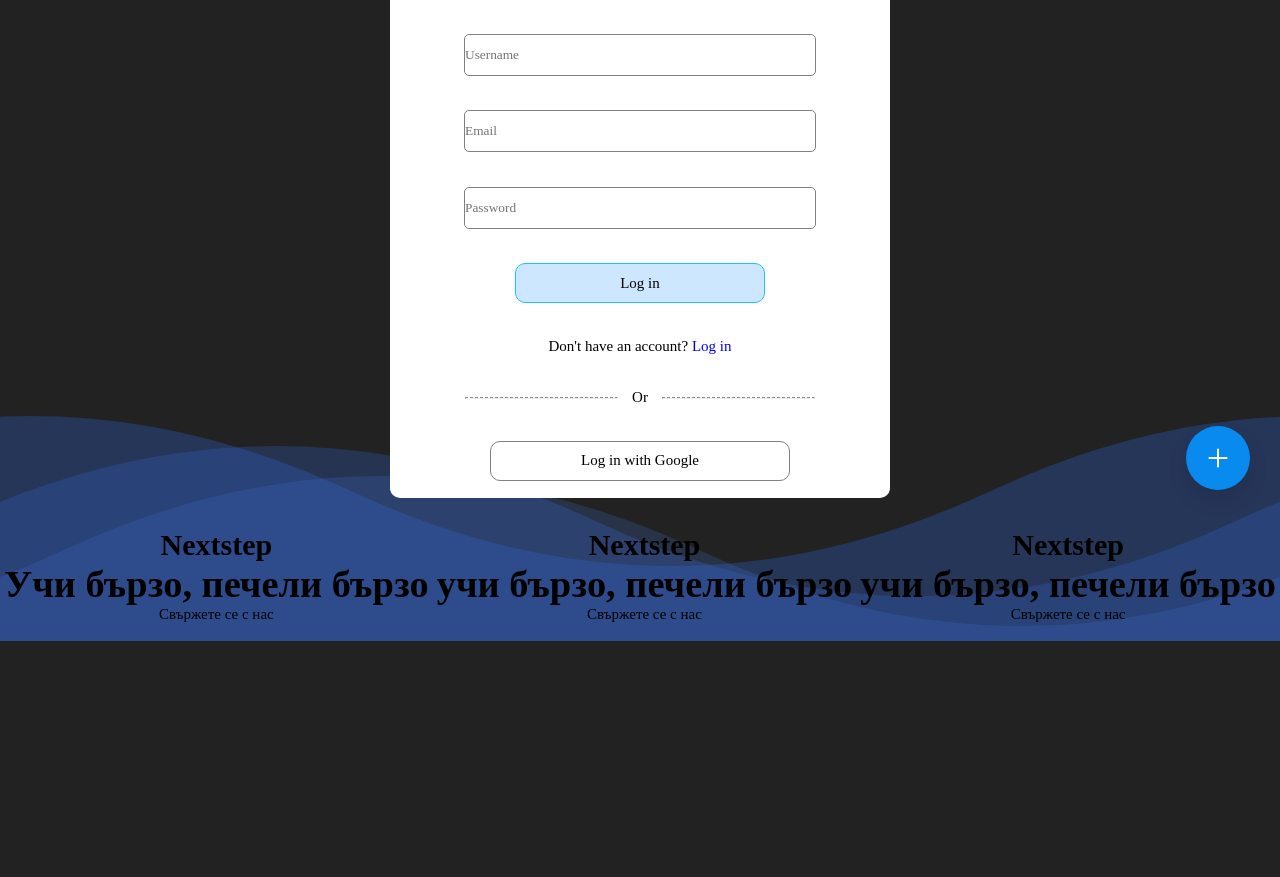
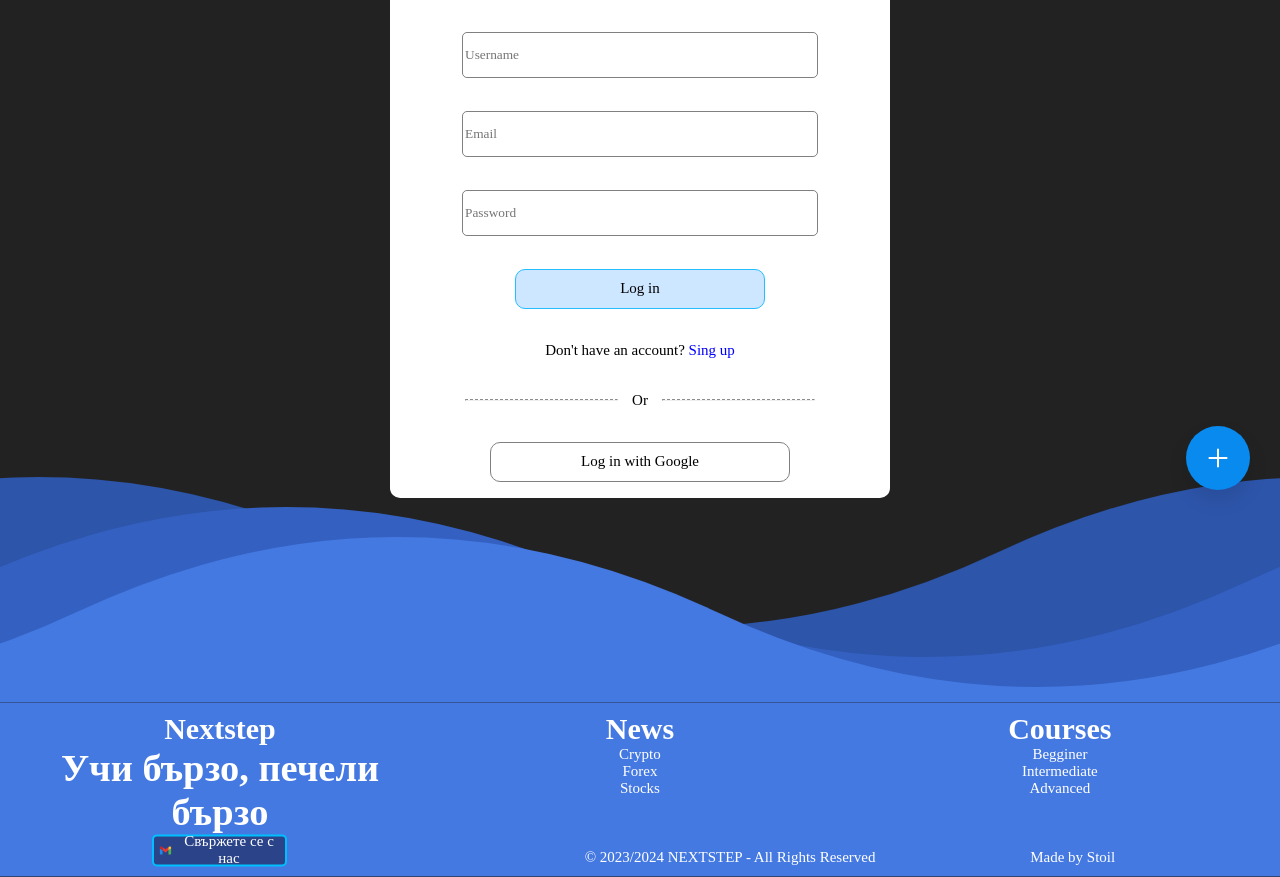
Before and after one commit to Stoil100/NextstepTest, a React (Create React App) app: page / in a window 1280 px wide. Shown: the part 272-1149 px from the top of the page. Before the commit the page ends 913 px from the top, so only its background shows below. Built offline with nearby package versions, Linux system fonts and the light colour scheme; a web font is replaced by a local one.

Commit message:
Changed mainpage/profile/footer

```diff
--- a/src/App.js
+++ b/src/App.js
@@ -20,7 +20,8 @@ function App() {
     <>
     <Card className={styles.Box}>
       <Nav/>
-      {!ctx.isLoggedIn && <Login />}
+
+      {!ctx.isLoggedIn && <Login/>}
         {ctx.isLoggedIn && <Profile />}
       <MenuButton/>
     </Card>
--- a/src/App.module.css
+++ b/src/App.module.css
@@ -14,6 +14,9 @@ a{
 img{
   height:50%;
 }
+input{
+   padding: 2px;
+}
 .Box{
     display: flex;
     flex-direction: column;
--- a/src/assets/Waves/Wave.module.css
+++ b/src/assets/Waves/Wave.module.css
@@ -3,7 +3,6 @@
     display: flex;
     z-index: -1;
     width: 100vw;
-
  }
  svg{
     height: 300px;
@@ -13,16 +12,16 @@
   }
   use:nth-child(1) {
     animation-duration: 20s;
-    opacity: 0.4;
+    opacity: 1;
   }
   use:nth-child(2) {
     animation-duration: 15s;
     animation-delay: -1.5s;
-    opacity: 0.3;
+    opacity: 1;
   }
   use:nth-child(3) {
     animation-duration: 10s;
-    opacity: 0.2;
+    opacity: 1;
   }
 
   @keyframes move-forever {
--- a/src/components/Footer/Footer.jsx
+++ b/src/components/Footer/Footer.jsx
@@ -1,43 +1,40 @@
-import Wave from '../../assets/Waves/Wave';
-import styles from './Footer.module.css';
-import Card from '../UI/Cards/Card';
+import Wave from "../../assets/Waves/Wave";
+import styles from "./Footer.module.css";
+import Card from "../UI/Cards/Card";
+import gmailIcon from "../../assets/gmail.svg";
 
-const Footer=()=>{
-    return(
+const Footer = () => {
+  return (
     <footer className={styles.footer}>
+    <Wave/>
+      <Card className={styles.footerItemsHolder}>
         <Card className={styles.contactHolder}>
           <h2>Nextstep</h2>
           <h3>Учи бързо, печели бързо</h3>
+          <a href="mailto:toli100ilov@gmail.com" className={styles.contacts}>
+            <img src={gmailIcon} alt="" />
             <p>Свържете се с нас</p>
-                <div className={styles.contactLogos}>
-                    <img src="" alt="" />
-                    <img src="" alt="" />
-                    <img src="" alt="" />
-                </div>
+          </a>
         </Card>
-            <Card className={styles.contactHolder}>
-            <h2>Nextstep</h2>
-                <h3>учи бързо, печели бързо</h3>
-                <p>Свържете се с нас</p>
-                <div className={styles.contactLogos}>
-                    <img src="" alt="" />
-                    <img src="" alt="" />
-                    <img src="" alt="" />
-                </div>
+        <Card className={styles.newsHolder}>
+          <h2>News</h2>
+          <p>Crypto</p>
+          <p>Forex</p>
+          <p>Stocks</p>
         </Card>
-            <Card className={styles.contactHolder}>
-            <h2>Nextstep</h2>
-                <h3>учи бързо, печели бързо</h3>
-                <p>Свържете се с нас</p>
-                <div className={styles.contactLogos}>
-                    <img src="" alt="" />
-                    <img src="" alt="" />
-                    <img src="" alt="" />
-                </div>
+        <Card className={styles.coursesHolder}>
+          <h2>Courses</h2>
+          <p>Begginer</p>
+          <p>Intermediate</p>
+          <p>Advanced</p>
         </Card>
-            <Wave/>
+        <Card className={styles.madeByHolder}>
+          <p>&copy; 2023/2024 NEXTSTEP - All Rights Reserved</p>
+          <p>Made by Stoil</p>
+        </Card>
+      </Card>
     </footer>
-    )
-}
+  );
+};
 
 export default Footer;
--- a/src/components/Footer/Footer.module.css
+++ b/src/components/Footer/Footer.module.css
@@ -1,18 +1,74 @@
 .footer{
     display: flex;
-    justify-content: space-around;
-    align-items: flex-end;
+    flex-direction: column;
+    justify-content: flex-end;
 }
-
+.footerItemsHolder{
+    border-radius: 0;
+    display: grid;
+    grid-template-columns: repeat(3,33.33%);
+    grid-template-rows: repeat(2, 50%);
+    background-color: #4579e2;
+    padding: 10px;
+    transform: translateY(100%);
+}
 .contactHolder{
+    grid-column-start: 1;
+    grid-column-end: 2;
+      grid-row-start: 1;
+    grid-row-end: 3;
     display: flex;
     flex-direction: column;
     justify-content: center;
     align-items: center;
+    color:#fff;
+    text-align: center;
 }
-.footerItemsHolder{
-    border: 1px solid red;
+.newsHolder{
+    flex-direction: column;
+    justify-content: space-around;
+    color: #fff;
+    align-items: center;
+    grid-column-start: 2;
+    grid-column-end: 3;
+      grid-row-start: 1;
+    grid-row-end: 2;
+
+}
+.coursesHolder{
+    flex-direction: column;
+    justify-content: space-around;
+    color: #fff;
+    align-items: center;
+    grid-column-start: 3;
+    grid-column-end: 4;
+      grid-row-start: 1;
+    grid-row-end: 2;
+}
+.madeByHolder{
+    color: #fff;
+    justify-content: space-evenly;
+    align-items: flex-end;
+    grid-column-start: 2;
+    grid-column-end: 4;
+      grid-row-start: 2;
+    grid-row-end: 3;
+}
+.contacts{
     display: flex;
-    justify-content: center;
     align-items: center;
+    justify-content: space-evenly;
+    border:2px solid rgb(0, 191, 255);
+    background-color: rgba(22, 27, 64, 0.55);
+    border-radius: 5px;
+    text-decoration: none;
+    color:#fff;
+    padding: 2px;
+    transition: 0.2s;
 }
+.contacts:hover{
+    background-color: rgba(22, 27, 64, 1);
+}
+.contacts img{
+    width: 15%;
+}
--- a/src/components/LoginSignup/Login.jsx
+++ b/src/components/LoginSignup/Login.jsx
@@ -127,7 +127,7 @@ const SignUp = (props) => {
           Log in
         </Button>
         <p>
-          Don't have an account? <span>Log in</span>
+          Don't have an account? <span>Sing up</span>
         </p>
         <Card className={styles.orUseBox}>
           <hr></hr>
--- a/src/components/MainPage/Main.module.css
+++ b/src/components/MainPage/Main.module.css
@@ -2,6 +2,7 @@
     display: grid;
     grid-template-columns: repeat(1, 100vw);
     grid-template-rows: repeat(2, 100vh) 40vh;
+    color: #fff
 }
 
 h1 {
@@ -91,59 +92,109 @@ h3 {
 
 .section2 {
     display: flex;
-    justify-content: center;
-    position: static;
-   top:0;
-    border:1px solid red;
+    justify-content: space-around;
+    align-items: center;
+    flex-direction: column;
+    background: hsla(226, 42%, 37%, 1);
+
+    background: linear-gradient(270deg, hsla(226, 42%, 37%, 1) 0%, hsla(190, 79%, 59%, 1) 100%, hsla(191, 75%, 58%, 1) 100%);
+    transform: skew(0, 10deg);
 }
-.triangleHolder{
+
+.infoHolder {
+    width: 100%;
+    justify-content: space-evenly;
+
+}
+
+.infoBox {
+    text-align: center;
     display: flex;
-    width: 100%;
-    justify-content: space-between;
+    flex-direction: column;
+    justify-content: space-evenly;
+    align-items: center;
+    height: 10vw;
+    opacity: 0;
+    transform: scale(.75);
+    width: 20%;
+    padding: 10px;
+    border: 2px solid #222;
+    border-radius: 5px;
+   box-shadow: 10px 10px #222;
+   transition: 1s;
 }
-.arrowRight {
-    width: 0;
-    height: 0;
-    border-top: 50vh solid transparent;
-    border-bottom: 50vh solid transparent;
-    border-left: solid rgba(57, 181, 224,0.7);
-    transition: 0.2s;
-    position: absolute;
-    filter: blur(3px);
+.infoBox p{
+    font-size: 1.5vw;
+}
+.infoBox1.active {
+    opacity: 1;
+    transition: 1s;
+    transform: translateY(-150%) scale(1);
   }
+.infoBox2.active {
+    opacity: 1;
+    transition: 2s;
+    transform: translateY(-75%) scale(1);
+  }
+.infoBox3.active {
+    opacity: 1;
+    transition: 2.2s;
+    transform: translateY(0%) scale(1);
+  }
+.infoBox3 a{
+    border: 10px solid rgba(22, 27, 64, 0.1);
+    background-color: rgba(22, 27, 64, 0.1);
+    border-radius: 10px;
+    transition: 0.5s;
+}
+.infoBox3 a:hover{
+    border: 10px solid rgba(22, 27, 64, 1);
+    background-color: rgba(22, 27, 64, 1);
+}
+.circlePoint {
+    border: 2px solid #fff;
+    text-align: center;
+    border-radius: 50%;
+}
 
-  .arrowLeft {
-    width: 0;
-    height: 0;
-    border-top: 50vh solid transparent;
-    border-bottom: 50vh solid transparent;
-    border-right: solid rgba(57, 181, 224,0.7);
-    transition: 0.2s;
-    position: absolute;
-    right: 0;
-    filter: blur(3px);
-  }
+@media (max-width:600px) {
 
-
-  @media (max-width:600px) {
-    h1,h3,p,span{
+    h1,
+    h3,
+    p,
+    span {
         font-size: 50px;
     }
-    h2,a{
+
+    h2,
+    a {
         font-size: 30px;
     }
-    .section1{
+
+    .section1 {
         justify-content: space-evenly;
         align-items: center;
         flex-direction: column;
         text-align: center;
     }
-    .section1Holder1{
+
+    .section1Holder1 {
         flex: 0;
         margin: 0;
     }
-    .section1Holder2{
+
+    .section1Holder2 {
         flex: 0;
         margin: 0;
     }
-  }
+    .section2{
+        text-align: center;
+    }
+    .infoHolder{
+        flex-direction: column;
+        align-items: center;
+    }
+    .infoBox p,.infoBox h2,.infoBox a{
+        font-size: 10px;
+    }
+}
--- a/src/components/Profiles/Profile.jsx
+++ b/src/components/Profiles/Profile.jsx
@@ -12,7 +12,7 @@ const Profile = (props) => {
     <Card className={styles.profileBox}>
       <Card className={`${styles.box1} `}>
         <div className={styles.imageAndUsernameHolder}>
-          <img src={personIcon} className={styles.profileImg}></img>
+          <img src={personIcon} className={styles.profileImg} alt="profileImg"></img>
           <h2>{ctx.usernameValue}</h2>
         </div>
         <hr></hr>
--- a/src/components/Profiles/Profile.module.css
+++ b/src/components/Profiles/Profile.module.css
@@ -51,6 +51,8 @@
       grid-row-start: 1;
     grid-row-end: 4;
       box-shadow: 1px 1px 5px #088aee;
+
+
   }
 ol{
     list-style-type: decimal;
--- a/src/components/UI/Buttons/MenuButton.jsx
+++ b/src/components/UI/Buttons/MenuButton.jsx
@@ -12,6 +12,31 @@ import AuthContext from "../../store/auth-context";
 export const MenuButton = () => {
   const ctx=useContext(AuthContext);
   const [isOpen, setIsOpen] = useState(false);
+
+  const logoutHandler =()=>{
+    ctx.onLogout();
+    const sendApiData={username:`${ctx.enteredUsername}`,email:`${ctx.enteredEmail}`,password:`${ctx.enteredPassword}`}
+  getApiResponse(sendApiData)
+  }
+
+  let getApiResponse = async (propsData) => {
+    console.log(propsData);
+    let response = await fetch("http://127.0.0.1:8000/accounts/logout/",{
+      method:'POST',
+      headers:{
+      'Content-Type': 'application/json',
+    },
+      body:JSON.stringify(propsData),
+    })
+    .then((response)=>response.json())
+    .then((data)=>{
+      console.log("Success",data)
+    })
+    .catch((error)=>{
+      console.error("Error:",error);
+    })
+    let data = await response.json();
+  };
 
   return (
     <div className={`${styles.fab} ${isOpen ? styles.open : ""}`}>
@@ -35,7 +60,7 @@ export const MenuButton = () => {
           <img src={settingsIcon} alt="settings"/>
           <span>Settings</span>
         </button>
-      {ctx.isLoggedIn&&<button onClick={ctx.onLogout}>
+      {ctx.isLoggedIn&&<button onClick={logoutHandler}>
         <img src={logoutIcon} alt="log out"/>
           <span>Log out</span>
         </button>}
--- a/src/components/UI/Buttons/MenuButton.module.css
+++ b/src/components/UI/Buttons/MenuButton.module.css
@@ -5,6 +5,7 @@
     bottom: 38px;
     border-radius: 50%;
     box-shadow: 0 10px 20px rgba(0, 0, 0, 0.1);
+    z-index: 10;
   }
 
   button {
```
Also changed, not shown: src/components/MainPage/Main.jsx (+76 -27 lines), src/assets/gmail.svg (added). Lines whose indentation alone changed are shown as unchanged.
